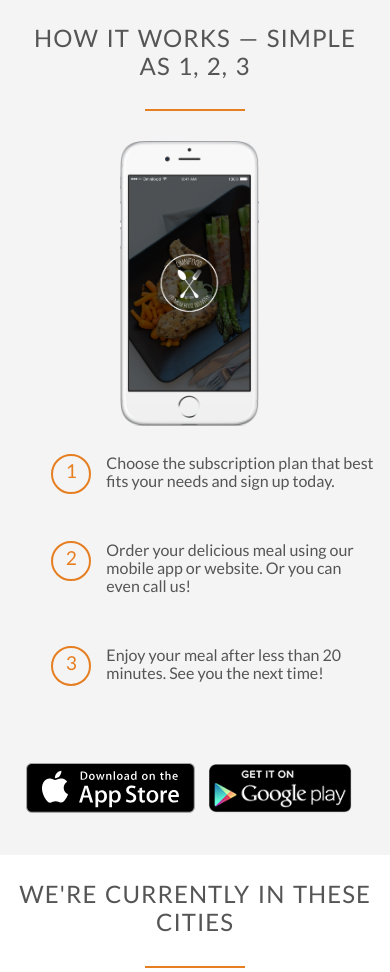
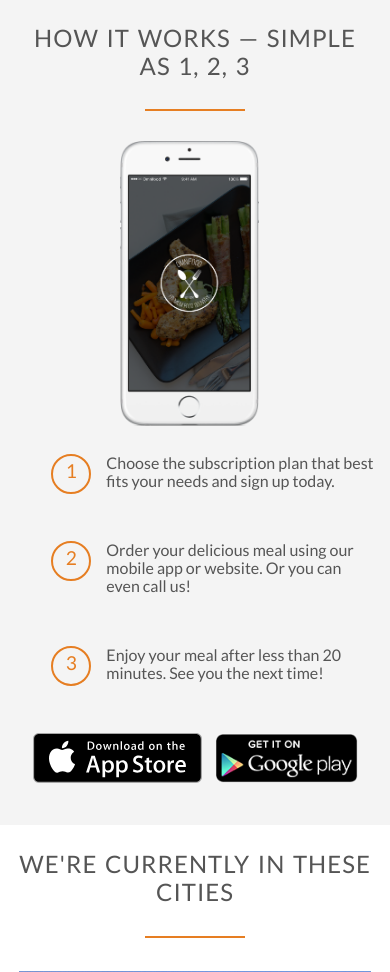
Before and after one commit to SparksFullStack/omnifood, a PHP site: page /index.html in a window 390 px wide. Shown: the part 2113-3085 px from the top of the page. Run offline with PHP 8.4, Linux system fonts and the light colour scheme; style sheets or scripts are compiled from the project's sources; some libraries are stand-ins or nearby versions.

Commit message:
centered app and play store buttons

```diff
--- a/index.html
+++ b/index.html
@@ -148,9 +148,10 @@
                         <div>3</div>
                         <p>Enjoy your meal after less than 20 minutes. See you the next time!</p>
                     </div>
-
-                    <a href='#' class='btn-app'><img src='resources/imgs/download-app.svg' alt="App Store Button" /></a>
-                    <a href='#' class='btn-app'><img src='resources/imgs/download-app-android.png' alt="Play Store Button" /></a>
+                    <div class='app-buttons'>
+                        <a href='#' class='btn-app'><img src='resources/imgs/download-app.svg' alt="App Store Button" /></a>
+                        <a href='#' class='btn-app'><img src='resources/imgs/download-app-android.png' alt="Play Store Button" /></a>
+                    </div>
                 </div>
             </div>
         </section>
--- a/resources/css/queries.css
+++ b/resources/css/queries.css
@@ -8,7 +8,7 @@
 
     .row { padding: 0 2% }
 
-    .sticky { height: 10% }
+    .sticky { height: 8% }
 }
 
 /* small tablets to large tablets */
@@ -41,7 +41,6 @@
 
     .plan-price { font-size: 250% }
     .contact-form { width: 80% }
-
 
 }
 
@@ -84,6 +83,10 @@
     .works-steps { margin-bottom: 20px }
     .works-steps:last-of-type { margin-bottom: 20px }
 
+    .app-buttons {
+        text-align: center;
+    }
+
     .footer-nav {
         text-align: center;
         float: none;
@@ -97,8 +100,6 @@
     footer p {
         margin-top: 0;
     }
-
-    .sticky { height: 10% }
 }
 
 /* small phones */
```
